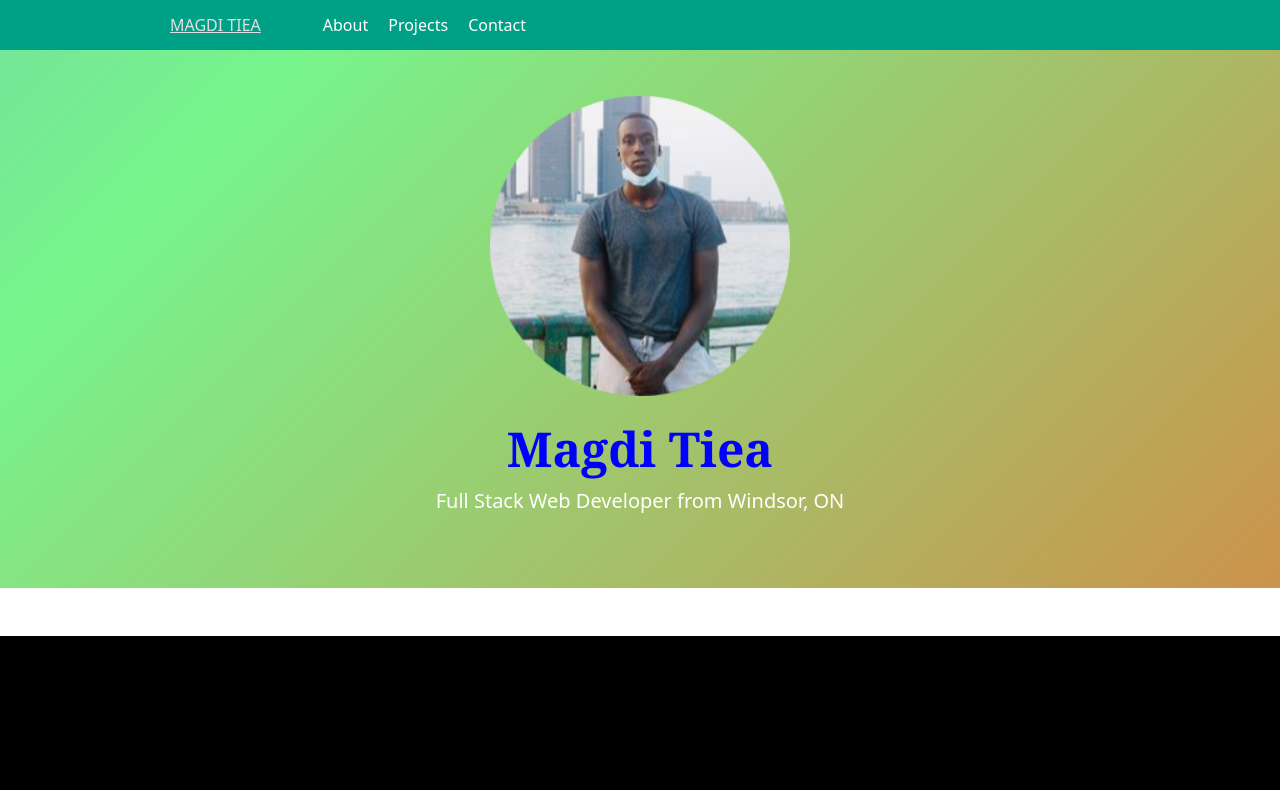
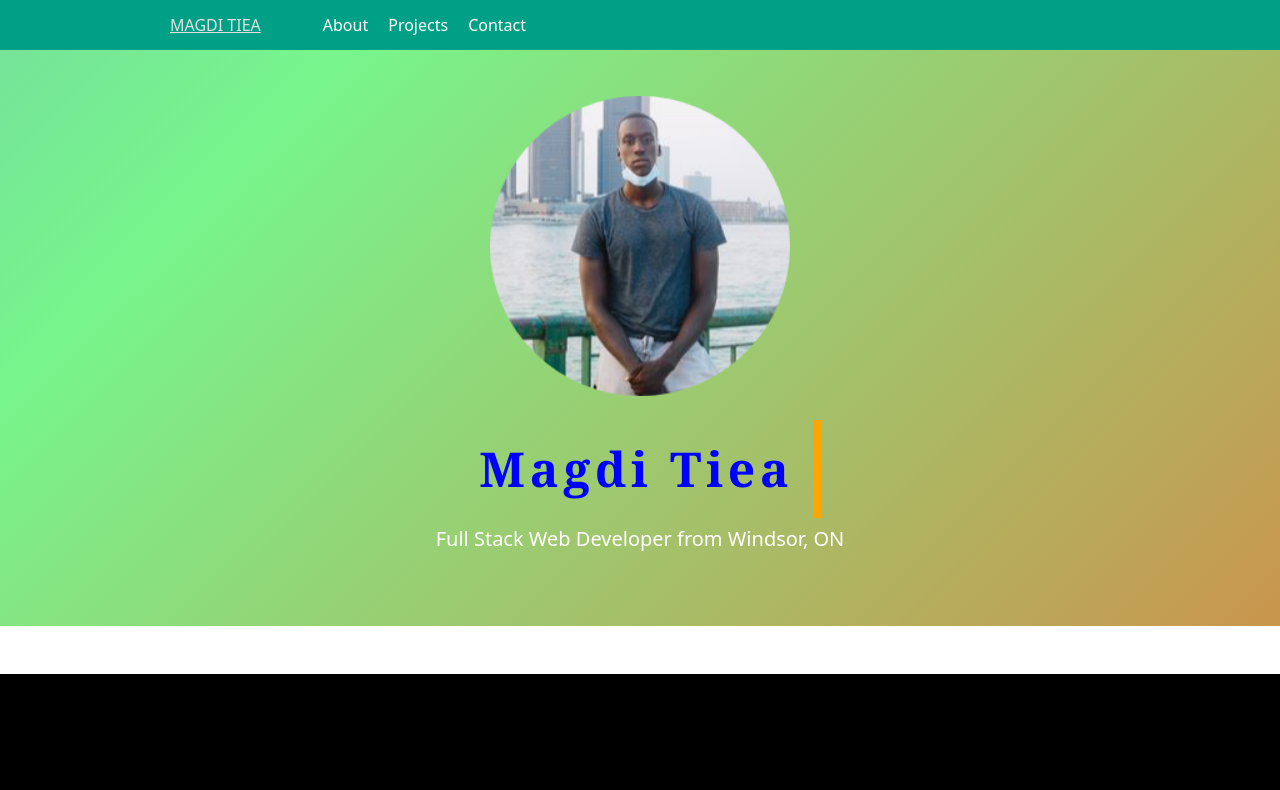
Before and after one commit to ttmgs/react-portfolio, a React (Create React App) app in the folder client/: page / in a window 1280 px wide. Shown: the top 790 px of the page. Built offline with nearby package versions, Linux system fonts and the light colour scheme.

Commit message:
ux update

```diff
--- a/client/src/components/pages/about.js
+++ b/client/src/components/pages/about.js
@@ -8,15 +8,17 @@ import Aos from "aos";
 import "aos/dist/aos.css";
 
 
+
 function About() {
   useEffect(() => {
     Aos.init({ duration: 1000});
   }, [])
 
+
   return (
     <div>
 
-<div data-aos="fade-left">
+<div data-aos="zoom-in-down">
 <div id="about" style={{backgroundColor: "black"}}>
 <div class="b-example-divider"></div>
 
--- a/client/src/components/pages/header.js
+++ b/client/src/components/pages/header.js
@@ -21,7 +21,11 @@ function Header() {
       <div class="px-4 py-5 my-5 text-center">
 
         <img class="d-block mx-auto mb-4" src={logo} alt="" width="300" height="300"/>
+        <div className="center">
+        <div className="typewriter">
         <h1 class="display-5 fw-bold" style={{color: "blue"}}> Magdi Tiea</h1>
+        </div>
+        </div>
         <div class="col-lg-6 mx-auto">
           <p class="lead mb-4" style={{color: "white"}}>Full Stack Web Developer from Windsor, ON</p>
           <div class="d-grid gap-2 d-sm-flex justify-content-sm-center">
--- a/client/src/components/pages/home.css
+++ b/client/src/components/pages/home.css
@@ -65,3 +65,40 @@
       background-position: 0% 50%;
   }
 }
+
+
+
+
+
+
+.typewriter h1 {
+  padding: 20px;
+  overflow: hidden; /* Ensures the content is not revealed until the animation */
+  border-right: .15em solid orange; /* The typwriter cursor */
+  white-space: nowrap; /* Keeps the content on a single line */
+  margin: 0 auto; /* Gives that scrolling effect as the typing happens */
+  letter-spacing: .1em; /* Adjust as needed */
+  animation:
+    typing 3.5s steps(40, end),
+    blink-caret .75s step-end infinite;
+}
+.typewriter{
+  text-align: center;
+  display: inline-block;
+}
+
+.center{
+  text-align: center;
+}
+
+/* The typing effect */
+@keyframes typing {
+  from { width: 0 }
+  to { width: 100% }
+}
+
+/* The typewriter cursor effect */
+@keyframes blink-caret {
+  from, to { border-color: transparent }
+  50% { border-color: orange; }
+}
--- a/client/src/components/pages/projects.js
+++ b/client/src/components/pages/projects.js
@@ -18,7 +18,7 @@ function Projects() {
 
   return (
     <div>
-        <div data-aos="fade-left">
+        <div data-aos="zoom-in-up">
       <div id="projects">
         <div class="b-example-divider"></div>
         <h1 class="display-4 fw-bold" style={{color: "white"}}>Projects</h1>
```
